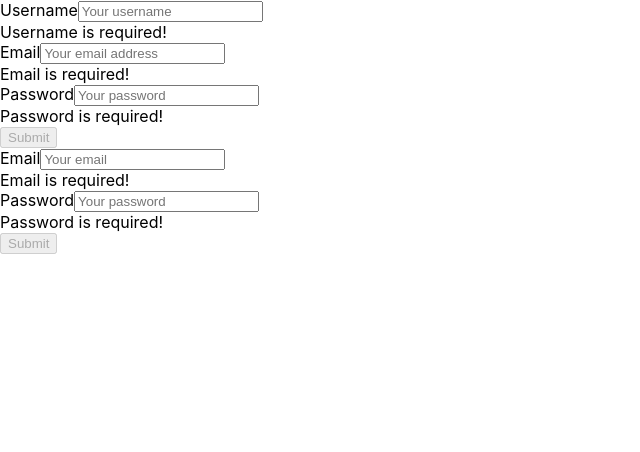
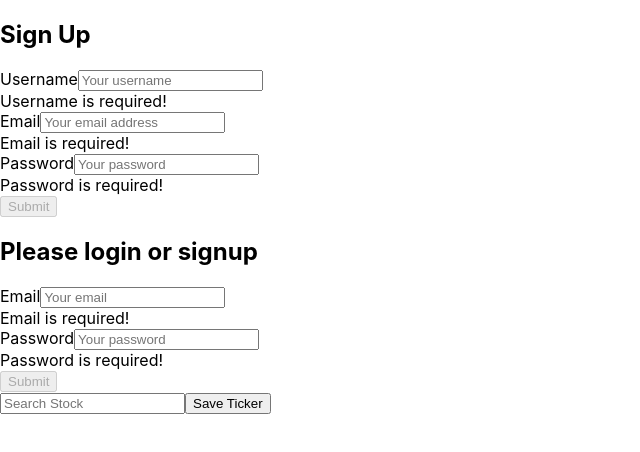
Before and after one commit to MT722/make-it-or-break-it, a React (Create React App) app in the folder client/: page /saved in a window 1280 px wide. Shown: the top 452 px of the page, without its empty margins (0-640 px from the left). Built offline with nearby package versions, Linux system fonts and the light colour scheme.

Commit message:
you can now add stock, but only apple

```diff
--- a/client/src/App.js
+++ b/client/src/App.js
@@ -11,6 +11,8 @@ import {
 } from "@apollo/client";
 import { setContext } from "@apollo/client/link/context";
 import LoginForm from "./components/LoginForm";
+import AppleBuyerForm from "./components/AppleBuyer";
+import appleBuyerForm from "./components/AppleBuyer";
 
 const httpLink = createHttpLink({ uri: "/graphql" });
 
@@ -45,6 +47,7 @@ function App() {
       </Router> */}
       <SignupForm />
       <LoginForm />
+      <AppleBuyerForm />
     </ApolloProvider>
   );
 }
--- /dev/null
+++ b/client/src/components/AppleBuyer.js
@@ -0,0 +1,43 @@
+import React, { useState } from "react";
+import { Form, Button, Alert } from "react-bootstrap";
+import { useMutation } from "@apollo/client";
+import { SAVE_STOCK } from "../utils/mutations";
+
+const AppleBuyerForm = () => {
+
+const [saveStock, { error }] = useMutation(SAVE_STOCK);
+
+const handleFormSubmit = async (event) => {
+    event.preventDefault();
+    try {
+        const {data}= await saveStock({
+//            variables: {ticker: 'APPL', name: 'Apple'}
+            variables: {stockData: {ticker: 'APPL', name: 'Apple'}}
+        })
+        // setSavedStockIds([...savedStockIds, stockToSave.stockId]);
+      } catch (err) {
+        console.error(err);
+
+      }
+};
+
+  return (
+    <>
+      <Form onSubmit={handleFormSubmit}>
+          <Form.Control
+            type="text"
+            placeholder="Search Stock"
+            name="stockSearch"
+            // onChange={handleInputChange}
+            // value={userFormData.stock}
+            required
+          />
+        <Button type="submit" variant="success" size="lg">
+         Save Ticker
+        </Button>
+      </Form>
+    </>
+  );
+}
+
+export default AppleBuyerForm;
--- a/client/src/components/LoginForm.js
+++ b/client/src/components/LoginForm.js
@@ -1,16 +1,16 @@
 // see SignupForm.js for comments
-import React, { useState } from 'react';
-import { Form, Button, Alert } from 'react-bootstrap';
-import { useMutation } from '@apollo/client';
+import React, { useState } from "react";
+import { Form, Button, Alert } from "react-bootstrap";
+import { useMutation } from "@apollo/client";
 
-import Auth from '../utils/auth';
-import { LOGIN_USER } from '../utils/mutations';
+import Auth from "../utils/auth";
+import { LOGIN_USER } from "../utils/mutations";
 
 const LoginForm = () => {
-  const [userFormData, setUserFormData] = useState({ email: '', password: '' });
+  const [userFormData, setUserFormData] = useState({ email: "", password: "" });
   const [validated] = useState(false);
   const [showAlert, setShowAlert] = useState(false);
-  const [login, {error}]= useMutation(LOGIN_USER)
+  const [login, { error }] = useMutation(LOGIN_USER);
 
   const handleInputChange = (event) => {
     const { name, value } = event.target;
@@ -28,9 +28,9 @@ const LoginForm = () => {
     }
 
     try {
-      const {data}= await login({
-        variables: {...userFormData}
-      })
+      const { data } = await login({
+        variables: { ...userFormData },
+      });
       Auth.login(data.login.token);
       console.log("login complete");
     } catch (err) {
@@ -39,47 +39,62 @@ const LoginForm = () => {
     }
 
     setUserFormData({
-      username: '',
-      email: '',
-      password: '',
+      username: "",
+      email: "",
+      password: "",
     });
   };
 
   return (
     <>
       <Form noValidate validated={validated} onSubmit={handleFormSubmit}>
-        <Alert dismissible onClose={() => setShowAlert(false)} show={showAlert} variant='danger'>
+        <h2>
+          {Auth.loggedIn()
+            ? `You are logged in as ${Auth.getProfile().data.username}`
+            : "Please login or signup"}
+        </h2>
+        <Alert
+          dismissible
+          onClose={() => setShowAlert(false)}
+          show={showAlert}
+          variant="danger"
+        >
           Something went wrong with your login credentials!
         </Alert>
         <Form.Group>
-          <Form.Label htmlFor='email'>Email</Form.Label>
+          <Form.Label htmlFor="email">Email</Form.Label>
           <Form.Control
-            type='text'
-            placeholder='Your email'
-            name='email'
+            type="text"
+            placeholder="Your email"
+            name="email"
             onChange={handleInputChange}
             value={userFormData.email}
             required
           />
-          <Form.Control.Feedback type='invalid'>Email is required!</Form.Control.Feedback>
+          <Form.Control.Feedback type="invalid">
+            Email is required!
+          </Form.Control.Feedback>
         </Form.Group>
 
         <Form.Group>
-          <Form.Label htmlFor='password'>Password</Form.Label>
+          <Form.Label htmlFor="password">Password</Form.Label>
           <Form.Control
-            type='password'
-            placeholder='Your password'
-            name='password'
+            type="password"
+            placeholder="Your password"
+            name="password"
             onChange={handleInputChange}
             value={userFormData.password}
             required
           />
-          <Form.Control.Feedback type='invalid'>Password is required!</Form.Control.Feedback>
+          <Form.Control.Feedback type="invalid">
+            Password is required!
+          </Form.Control.Feedback>
         </Form.Group>
         <Button
           disabled={!(userFormData.email && userFormData.password)}
-          type='submit'
-          variant='success'>
+          type="submit"
+          variant="success"
+        >
           Submit
         </Button>
       </Form>
--- a/client/src/components/SignUpForm.js
+++ b/client/src/components/SignUpForm.js
@@ -17,13 +17,13 @@ const SignupForm = () => {
   const [showAlert, setShowAlert] = useState(false);
   const [addUser, { error }] = useMutation(ADD_USER);
 
-  useEffect(()=>{
-    if(error){
-      setShowAlert(true)
-    }else{
-      setShowAlert(false)
+  useEffect(() => {
+    if (error) {
+      setShowAlert(true);
+    } else {
+      setShowAlert(false);
     }
-  }, [error])
+  }, [error]);
 
   const handleInputChange = (event) => {
     const { name, value } = event.target;
@@ -65,6 +65,7 @@ const SignupForm = () => {
       {/* This is needed for the validation functionality above */}
       <Form noValidate validated={validated} onSubmit={handleFormSubmit}>
         {/* show alert if server response is bad */}
+        <h2>Sign Up</h2>
         <Alert
           dismissible
           onClose={() => setShowAlert(false)}
--- a/client/src/utils/mutations.js
+++ b/client/src/utils/mutations.js
@@ -25,19 +25,15 @@ mutation addUser($username: String!, $email: String!, $password: String!){
 }
 `;
 
-export const SAVE_BOOK = gql`
-mutation saveBook($bookData: BookInput!){
-    saveBook(bookData: $bookData){
+export const SAVE_STOCK = gql`
+mutation saveStock($stockData: StockInput!){
+    saveStock(stockData: $stockData){
         _id
         username
         email
-        saveBooks{
-            bookId
-            authors
-            image
-            description
-            title
-            link
+        savedStocks{
+           ticker
+           name
         }
     }
 }
```
Also changed, not shown: 2 other files (tests, documents, lock files or other folders).
